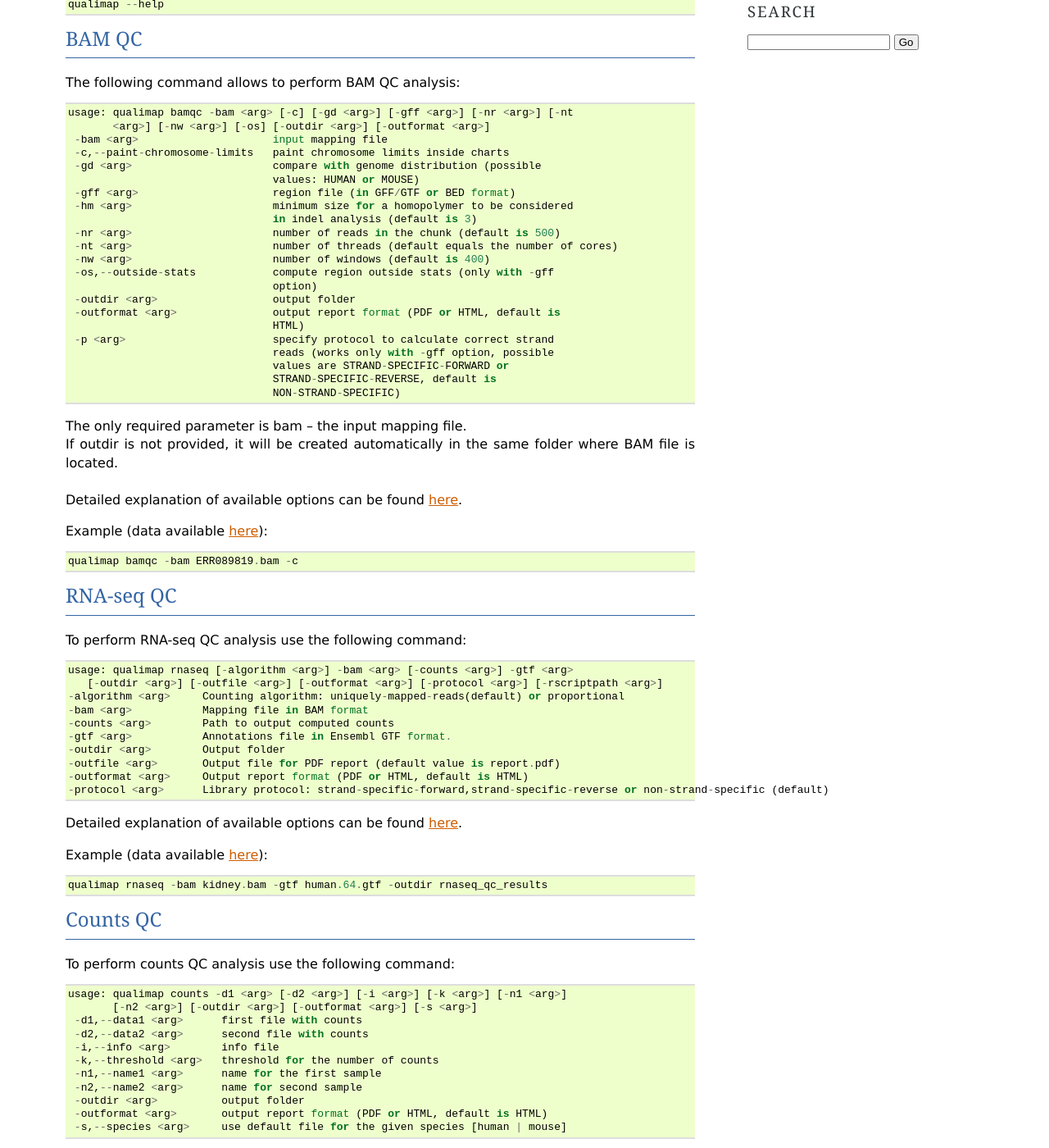
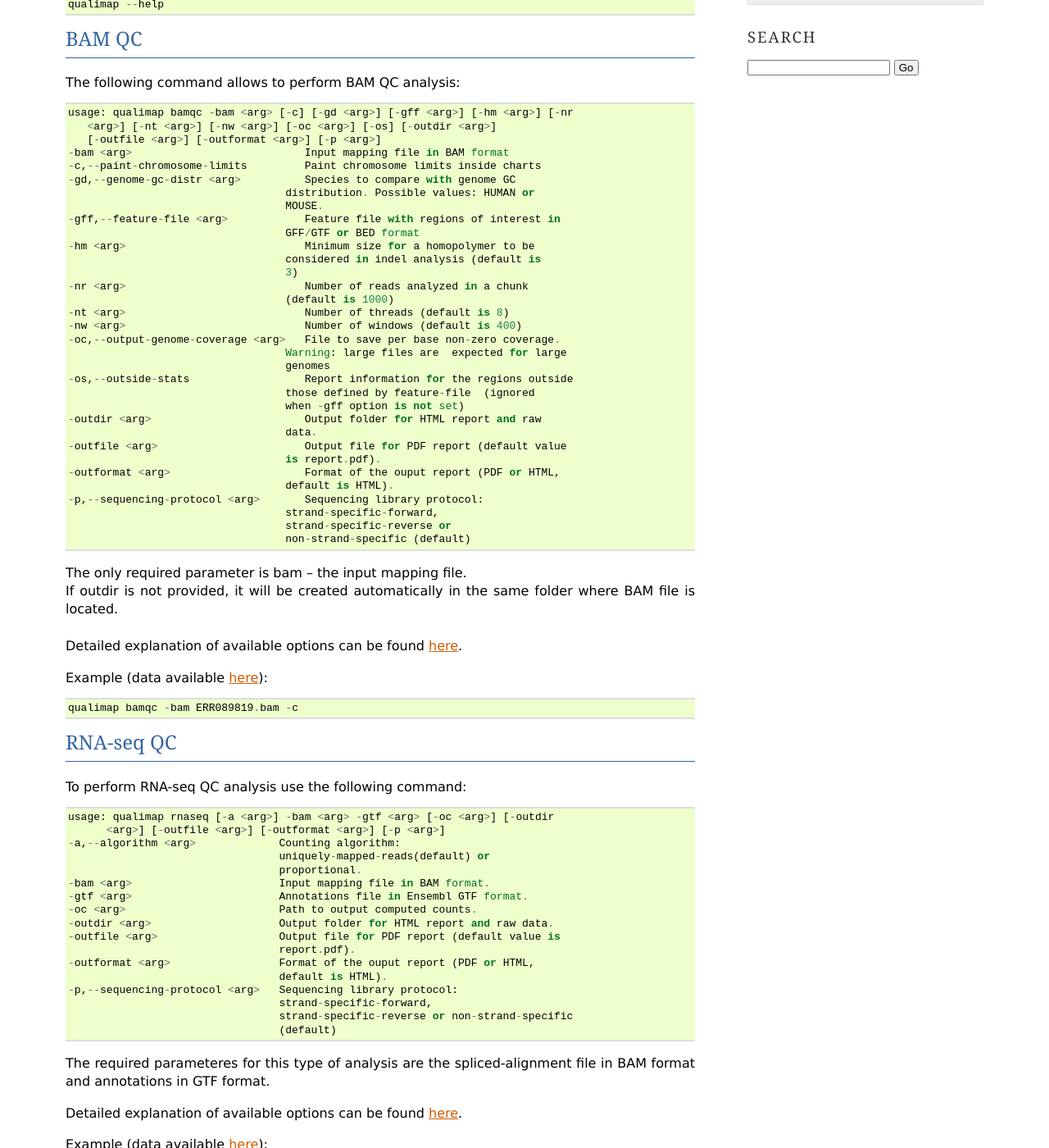
Before and after one commit to scchess/Qualimap, a Sphinx documentation site: the page built from doc/command_line.rst, in a window 1280 px wide and 1400 px high, scrolled down 587 px. Shown: the whole window at 82% size. Built offline with Sphinx 7.4.7, drawn with Linux system fonts in a browser that asks for light colours; some of the changed text lies outside the part shown.

Commit message:
Major documentation update

```diff
--- a/doc/command_line.rst
+++ b/doc/command_line.rst
@@ -27,31 +27,42 @@ BAM QC
 ------
 
 
-
 The following command allows to perform BAM QC analysis::
 
-    usage: qualimap bamqc -bam <arg> [-c] [-gd <arg>] [-gff <arg>] [-nr <arg>] [-nt
-           <arg>] [-nw <arg>] [-os] [-outdir <arg>] [-outformat <arg>]
-     -bam <arg>                     input mapping file
-     -c,--paint-chromosome-limits   paint chromosome limits inside charts
-     -gd <arg>                      compare with genome distribution (possible
-                                    values: HUMAN or MOUSE)
-     -gff <arg>                     region file (in GFF/GTF or BED format)
-     -hm <arg>                      minimum size for a homopolymer to be considered
-                                    in indel analysis (default is 3)
-     -nr <arg>                      number of reads in the chunk (default is 500)
-     -nt <arg>                      number of threads (default equals the number of cores)
-     -nw <arg>                      number of windows (default is 400)
-     -os,--outside-stats            compute region outside stats (only with -gff
-                                    option)
-     -outdir <arg>                  output folder
-     -outformat <arg>               output report format (PDF or HTML, default is
-                                    HTML)
-     -p <arg>                       specify protocol to calculate correct strand
-                                    reads (works only with -gff option, possible
-                                    values are STRAND-SPECIFIC-FORWARD or
-                                    STRAND-SPECIFIC-REVERSE, default is
-                                    NON-STRAND-SPECIFIC)
+    usage: qualimap bamqc -bam <arg> [-c] [-gd <arg>] [-gff <arg>] [-hm <arg>] [-nr
+       <arg>] [-nt <arg>] [-nw <arg>] [-oc <arg>] [-os] [-outdir <arg>]
+       [-outfile <arg>] [-outformat <arg>] [-p <arg>]
+    -bam <arg>                           Input mapping file in BAM format
+    -c,--paint-chromosome-limits         Paint chromosome limits inside charts
+    -gd,--genome-gc-distr <arg>          Species to compare with genome GC
+                                      distribution. Possible values: HUMAN or
+                                      MOUSE.
+    -gff,--feature-file <arg>            Feature file with regions of interest in
+                                      GFF/GTF or BED format
+    -hm <arg>                            Minimum size for a homopolymer to be
+                                      considered in indel analysis (default is
+                                      3)
+    -nr <arg>                            Number of reads analyzed in a chunk
+                                      (default is 1000)
+    -nt <arg>                            Number of threads (default is 8)
+    -nw <arg>                            Number of windows (default is 400)
+    -oc,--output-genome-coverage <arg>   File to save per base non-zero coverage.
+                                      Warning: large files are  expected for large
+                                      genomes
+    -os,--outside-stats                  Report information for the regions outside
+                                      those defined by feature-file  (ignored
+                                      when -gff option is not set)
+    -outdir <arg>                        Output folder for HTML report and raw
+                                      data.
+    -outfile <arg>                       Output file for PDF report (default value
+                                      is report.pdf).
+    -outformat <arg>                     Format of the ouput report (PDF or HTML,
+                                      default is HTML).
+    -p,--sequencing-protocol <arg>       Sequencing library protocol:
+                                      strand-specific-forward,
+                                      strand-specific-reverse or
+                                      non-strand-specific (default)
+
 
 
 | The only required parameter is :guilabel:`bam` -- the input mapping file.
@@ -72,23 +83,62 @@ RNA-seq QC
 
 To perform RNA-seq QC analysis use the following command::
 
-    usage: qualimap rnaseq [-algorithm <arg>] -bam <arg> [-counts <arg>] -gtf <arg>
-       [-outdir <arg>] [-outfile <arg>] [-outformat <arg>] [-protocol <arg>] [-rscriptpath <arg>]
-    -algorithm <arg>     Counting algorithm: uniquely-mapped-reads(default) or proportional
-    -bam <arg>           Mapping file in BAM format
-    -counts <arg>        Path to output computed counts
-    -gtf <arg>           Annotations file in Ensembl GTF format.
-    -outdir <arg>        Output folder
-    -outfile <arg>       Output file for PDF report (default value is report.pdf)
-    -outformat <arg>     Output report format (PDF or HTML, default is HTML)
-    -protocol <arg>      Library protocol: strand-specific-forward,strand-specific-reverse or non-strand-specific (default)
+ usage: qualimap rnaseq [-a <arg>] -bam <arg> -gtf <arg> [-oc <arg>] [-outdir
+       <arg>] [-outfile <arg>] [-outformat <arg>] [-p <arg>]
+ -a,--algorithm <arg>             Counting algorithm:
+                                  uniquely-mapped-reads(default) or
+                                  proportional.
+ -bam <arg>                       Input mapping file in BAM format.
+ -gtf <arg>                       Annotations file in Ensembl GTF format.
+ -oc <arg>                        Path to output computed counts.
+ -outdir <arg>                    Output folder for HTML report and raw data.
+ -outfile <arg>                   Output file for PDF report (default value is
+                                  report.pdf).
+ -outformat <arg>                 Format of the ouput report (PDF or HTML,
+                                  default is HTML).
+ -p,--sequencing-protocol <arg>   Sequencing library protocol:
+                                  strand-specific-forward,
+                                  strand-specific-reverse or non-strand-specific
+                                  (default)
 
+
+| The required parameteres for this type of analysis are the spliced-alignment file in BAM format and annotations in GTF format.
 
 | Detailed explanation of available options can be found :ref:`here<rnaseqqc>`.
 
 Example (data available :ref:`here<annotation-files>`)::
 
     qualimap rnaseq -bam kidney.bam -gtf human.64.gtf -outdir rnaseq_qc_results
+
+
+
+.. _cmdline-multibamqc:
+
+Multi-sample BAM QC
+-------------------
+
+To perform multi-sample BAM QC use the following command::
+
+ usage: qualimap multi-bamqc -d <arg> [-outdir <arg>] [-outfile <arg>]
+       [-outformat <arg>]
+ -d,--data <arg>    File describing the input data. Format of the file is
+                    a 2-column tab-delimited table.
+                    Column 1: sample name
+                    Column 2: path to the BAM QC result for the sample.
+ -outdir <arg>      Output folder for HTML report and raw data.
+ -outfile <arg>     Output file for PDF report (default value is report.pdf).
+ -outformat <arg>   Format of the ouput report (PDF or HTML, default is HTML).
+
+| The main argument for this command is the configuration file describing input data (-d). This has to be a 2-column tab-delimted file. The first column should contain the sample name and the second column should contain path to the results of BAM QC analysis for the sample. The path for the data could be absolute or relative to the location of the configuration file.
+
+| Detailed explanation of the analysis can be found here :ref:`here<multibamqc>`.
+
+Example (data available :ref:`here<multibamqc-samples>`)::
+
+    unzip gh2ax_chip_seq.zip
+    cd gh2ax_chip_seq.txt
+    qualimap multi-bamqc -i gh2ax_chip_seq.txt -outdir gh2ax_multibamqc
+
 
 
 .. _cmdline-countsqc:
@@ -98,24 +148,36 @@ Counts QC
 
 To perform counts QC analysis use the following command::
 
-    usage: qualimap counts -d1 <arg> [-d2 <arg>] [-i <arg>] [-k <arg>] [-n1 <arg>]
-           [-n2 <arg>] [-outdir <arg>] [-outformat <arg>] [-s <arg>]
-     -d1,--data1 <arg>      first file with counts
-     -d2,--data2 <arg>      second file with counts
-     -i,--info <arg>        info file
-     -k,--threshold <arg>   threshold for the number of counts
-     -n1,--name1 <arg>      name for the first sample
-     -n2,--name2 <arg>      name for second sample
-     -outdir <arg>          output folder
-     -outformat <arg>       output report format (PDF or HTML, default is HTML)
-     -s,--species <arg>     use default file for the given species [human | mouse]
+ usage: qualimap counts [-c] -d <arg> [-i <arg>] [-k <arg>] [-outdir <arg>]
+       [-outfile <arg>] [-outformat <arg>] [-R <arg>] [-s <arg>]
+ -c,--compare             Perform comparison of conditions. Currently 2 maximum
+                          is possible.
+ -d,--data <arg>          File describing the input data. Format of the file is
+                          a 4 column tab-delimited table.
+                          Column 1: sample name
+                          Column 2: condition of the sample
+                          Column 3: path to the counts data for the sample
+                          Column 4: index of the column with counts
+ -i,--info <arg>          Path to info file containing genes GC-content, length
+                          and type.
+ -k,--threshold <arg>     Threshold for the number of counts
+ -outdir <arg>            Output folder for HTML report and raw data.
+ -outfile <arg>           Output file for PDF report (default value is
+                          report.pdf).
+ -outformat <arg>         Format of the ouput report (PDF or HTML, default is
+                          HTML).
+ -R,--rscriptpath <arg>   Path to Rscript executable (by default it is assumed
+                          to be available from system $PATH)
+ -s,--species <arg>       Use built-in info file for the given species: HUMAN or
+                          MOUSE.
 
+| The main argument for this command is the configuration file describing the input samples (-d). This has to be a 4-column tab-delimited file. The first column should contain the name of the sample, the second - name of the biological condition (e.g treated or untreated), the third - path to the file containing counts data for the sample and the fourth - the index of the column in the data file which contains counts. This is useful when counts for all samples are contained in the one file, but in different columns.
 
-| Detailed explanation of available options can be found :ref:`here<countsqc>`.
+| Detailed explanation of the analysis can be found :ref:`here<countsqc>`.
 
-Example (data available :ref:`here<counts-samples>`)::
+Example. Note: requires counts file `mouse_counts_ensembl.txt <http://kokonech.github.io/qualimap/samples/mouse_counts_ensembl.txt>`_ (data available :ref:`here<counts-samples>`)::
 
-    qualimap counts -d1 kidney.counts -d2 liver.counts -s human -outdir results
+    qualimap counts -d GlcN_countsqc_input.txt -c -s mouse -outdir glcn_mice_counts
 
 
 .. _cmdline-clustering:
--- a/doc/workflow.rst
+++ b/doc/workflow.rst
@@ -2,6 +2,8 @@
 
 Workflow
 ========
+
+This chapter describes how to perform QC analysis of alignment data with graphical user interface of Qualimap. To run analysis with command line interface please refer to the :ref:`corresponding chapter <command-line>`.
 
 Starting a new analysis
 -----------------------
```
Also changed, not shown: other parts of doc/command_line.rst (+1 -1 lines), doc/analysis.rst (+31 -15 lines), doc/samples.rst (+4 -3 lines).
